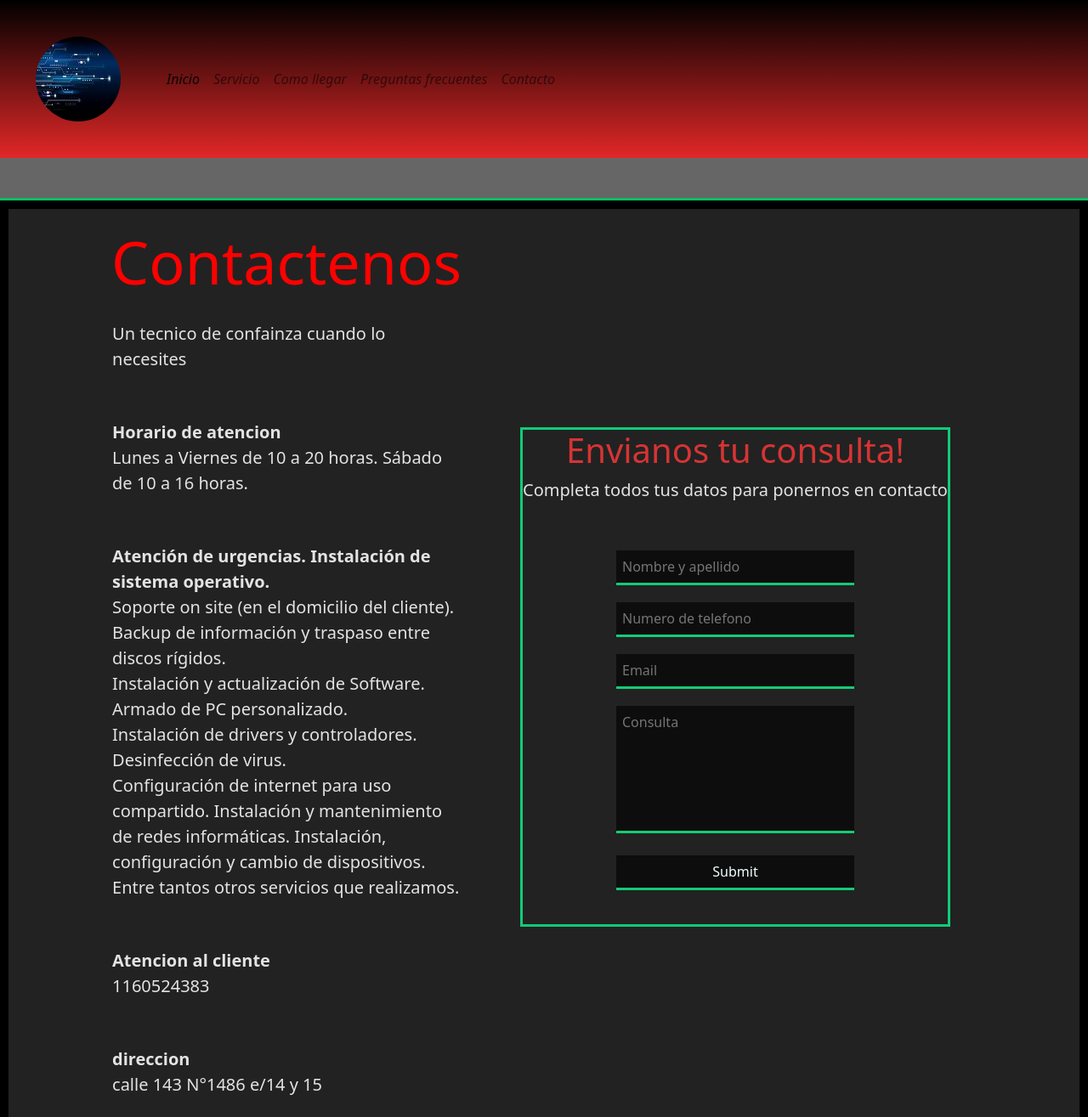
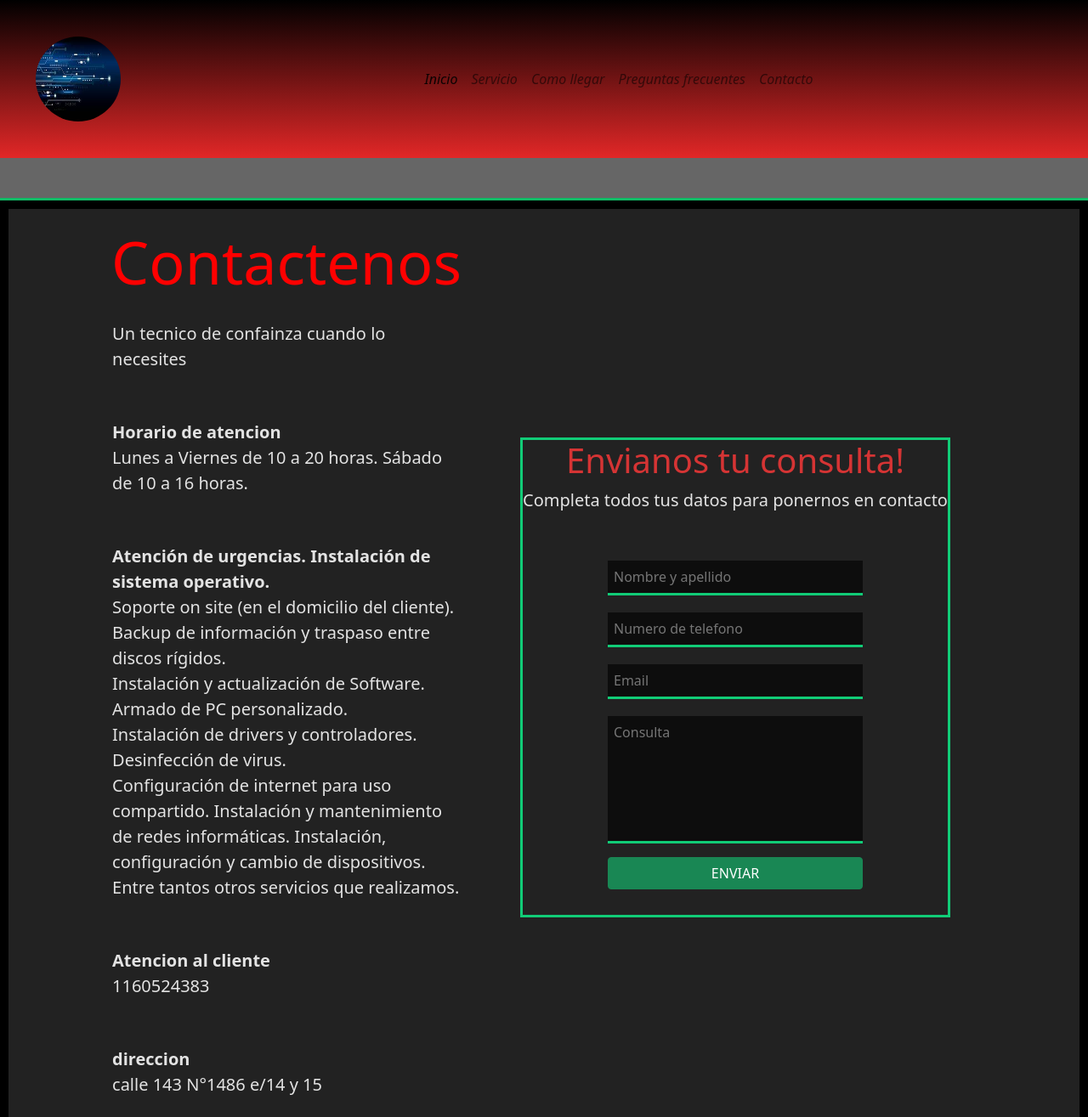
Before and after one commit to leandro-f/proyecto1, a plain HTML site: page paginas/contacto.html in a window 1280 px wide. Shown: the top 1315 px of the page at 85% size. Drawn offline with nearby package versions, Linux system fonts and the light colour scheme.

Commit message:
agregando bootstrap

```diff
--- a/paginas/contacto.html
+++ b/paginas/contacto.html
@@ -102,7 +102,8 @@
                             <textarea class="form_input" placeholder="Consulta"></textarea>
                         </div>
                         <div class="form_section">
-                            <input type="submit" class="form_input">
+                            <!-- <input type="submit" class="form_input"> BOTON ANTERIOR -->
+                            <button type="button" class="btn btn-success"  style="width: 300px;" >ENVIAR</button>
 
                         </div>
                     </form>
--- a/style.css
+++ b/style.css
@@ -24,6 +24,10 @@ a{
 }
 .nav_booststrap{
     background-image: linear-gradient(to bottom, black, rgb(226, 39, 39));
+}
+.navbar-collapse{
+    justify-content: center;
+
 }
 /* .fondo{
     background-image: linear-gradient(to bottom, black, rgb(226, 39, 39));
@@ -290,6 +294,7 @@ a{
     flex-wrap: wrap;
     display: inline-block;
 
+
 }
 .form_input{
     width: 100%;
@@ -299,6 +304,7 @@ a{
     border-bottom: 3px solid #1c7;
     background-color: rgba(0, 0, 0, 0.617);
     color: azure;
+
 }
 .form_input:focus{
     background:  linear-gradient( to bottom, transparent, #222);
@@ -315,6 +321,7 @@ a{
     border-bottom: none;
     padding: 12px;
     transition: scale(8);
+
 }
 
 
```
